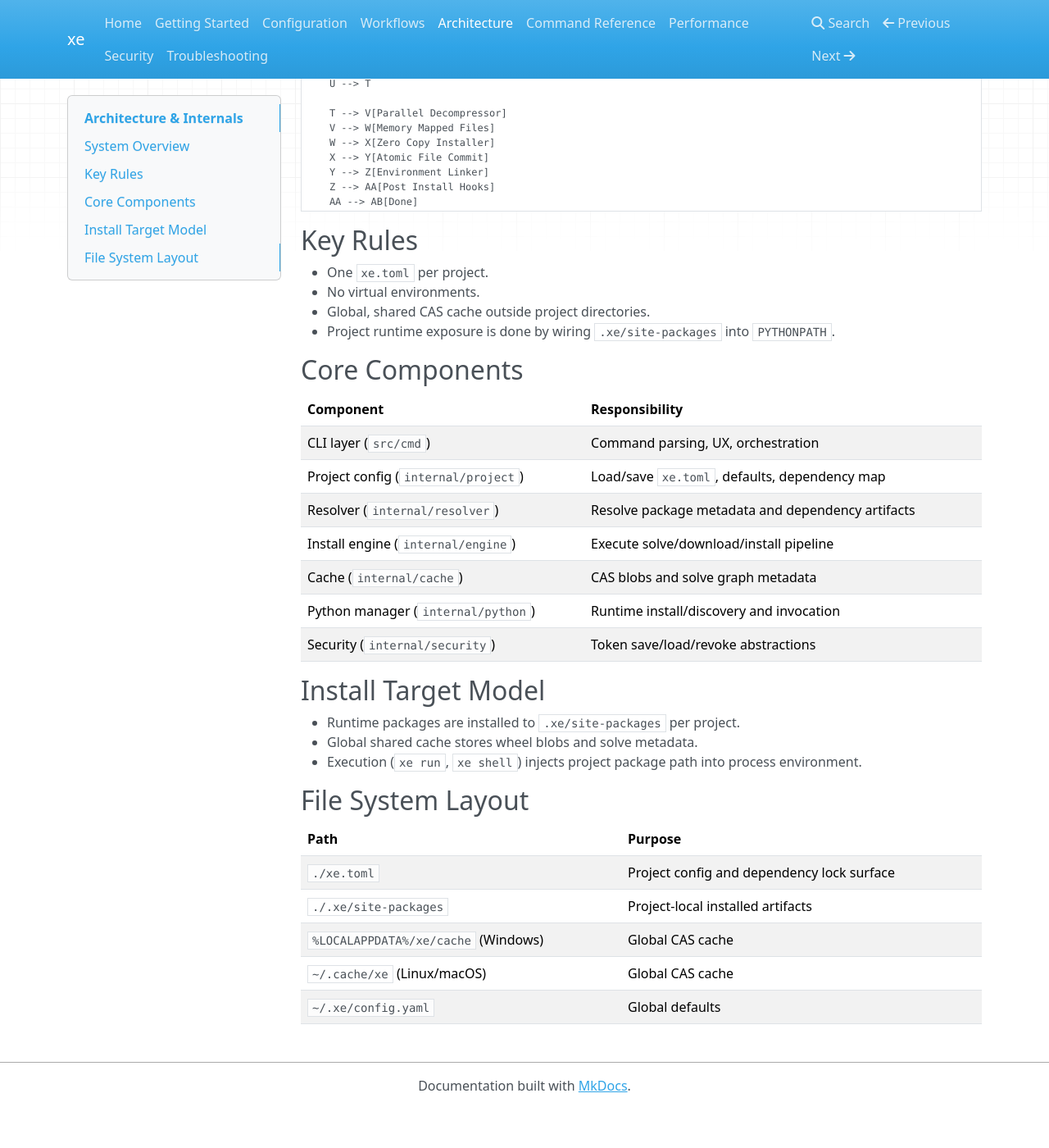
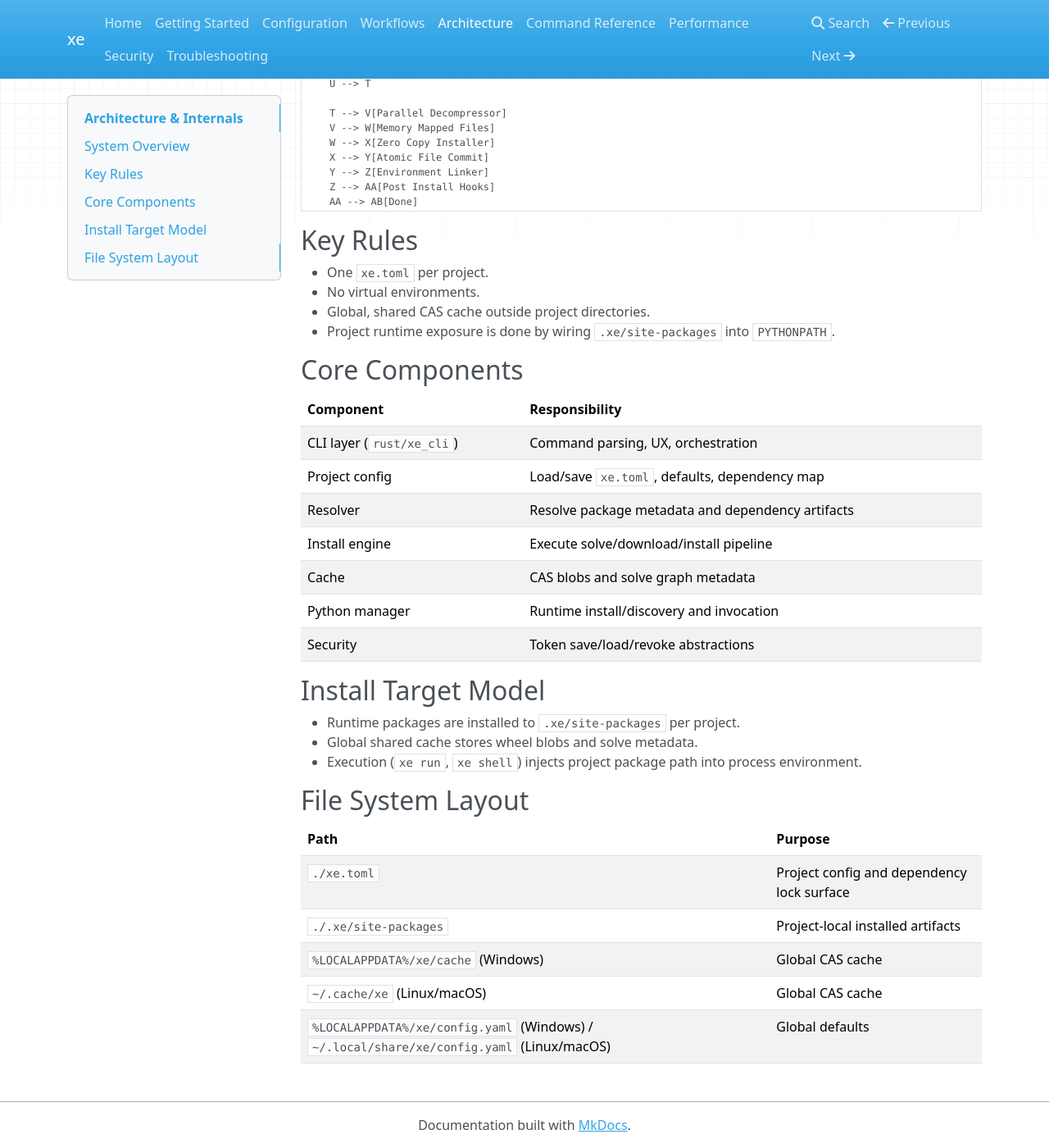
Before and after one commit to aaravmaloo/xe, an MkDocs documentation site: the page built from docs/architecture.md, in a window 1280 px wide and 1400 px high, scrolled down 657 px. Shown: the whole window at 82% size. Built offline with MkDocs 1.6.1, drawn with Linux system fonts in a browser that asks for light colours; nearby versions of some CDN libraries; before the commit the page ends 2009 px from its top, so only the background shows below that.

Commit message:
update docs/architecture.md for rust-only migration

```diff
--- a/docs/architecture.md
+++ b/docs/architecture.md
@@ -54,13 +54,13 @@ flowchart TD
 
 | Component | Responsibility |
 | :--- | :--- |
-| CLI layer (`src/cmd`) | Command parsing, UX, orchestration |
-| Project config (`internal/project`) | Load/save `xe.toml`, defaults, dependency map |
-| Resolver (`internal/resolver`) | Resolve package metadata and dependency artifacts |
-| Install engine (`internal/engine`) | Execute solve/download/install pipeline |
-| Cache (`internal/cache`) | CAS blobs and solve graph metadata |
-| Python manager (`internal/python`) | Runtime install/discovery and invocation |
-| Security (`internal/security`) | Token save/load/revoke abstractions |
+| CLI layer (`rust/xe_cli`) | Command parsing, UX, orchestration |
+| Project config | Load/save `xe.toml`, defaults, dependency map |
+| Resolver | Resolve package metadata and dependency artifacts |
+| Install engine | Execute solve/download/install pipeline |
+| Cache | CAS blobs and solve graph metadata |
+| Python manager | Runtime install/discovery and invocation |
+| Security | Token save/load/revoke abstractions |
 
 ## Install Target Model
 
@@ -76,4 +76,4 @@ flowchart TD
 | `./.xe/site-packages` | Project-local installed artifacts |
 | `%LOCALAPPDATA%/xe/cache` (Windows) | Global CAS cache |
 | `~/.cache/xe` (Linux/macOS) | Global CAS cache |
-| `~/.xe/config.yaml` | Global defaults |
+| `%LOCALAPPDATA%/xe/config.yaml` (Windows) / `~/.local/share/xe/config.yaml` (Linux/macOS) | Global defaults |
```
